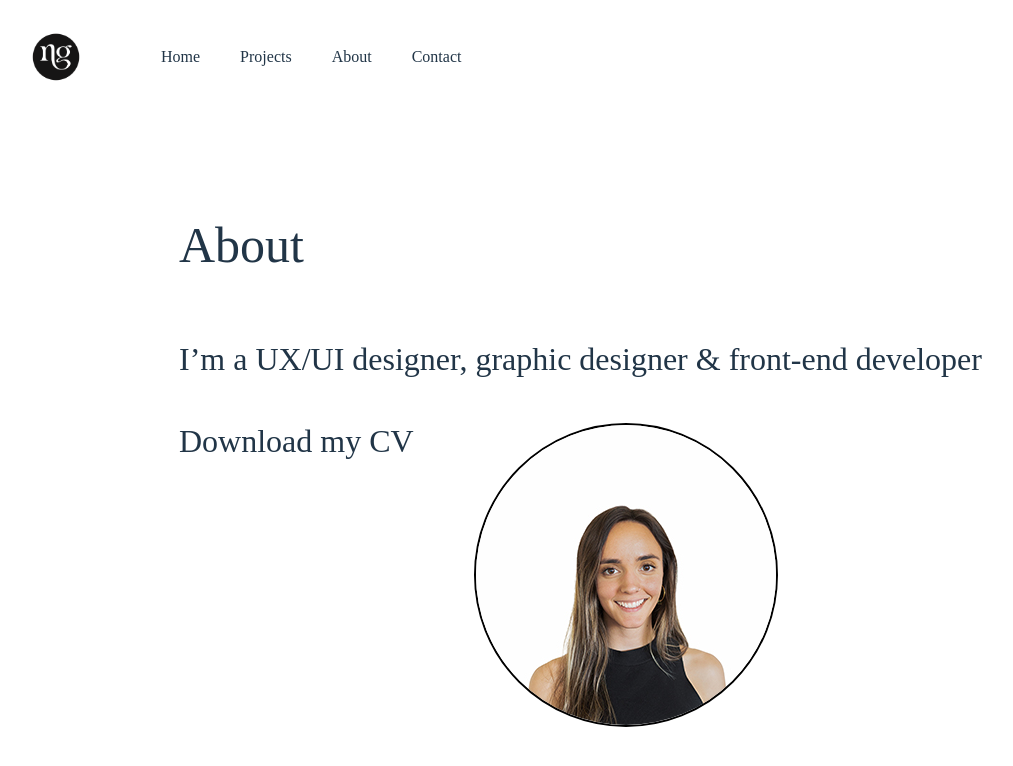
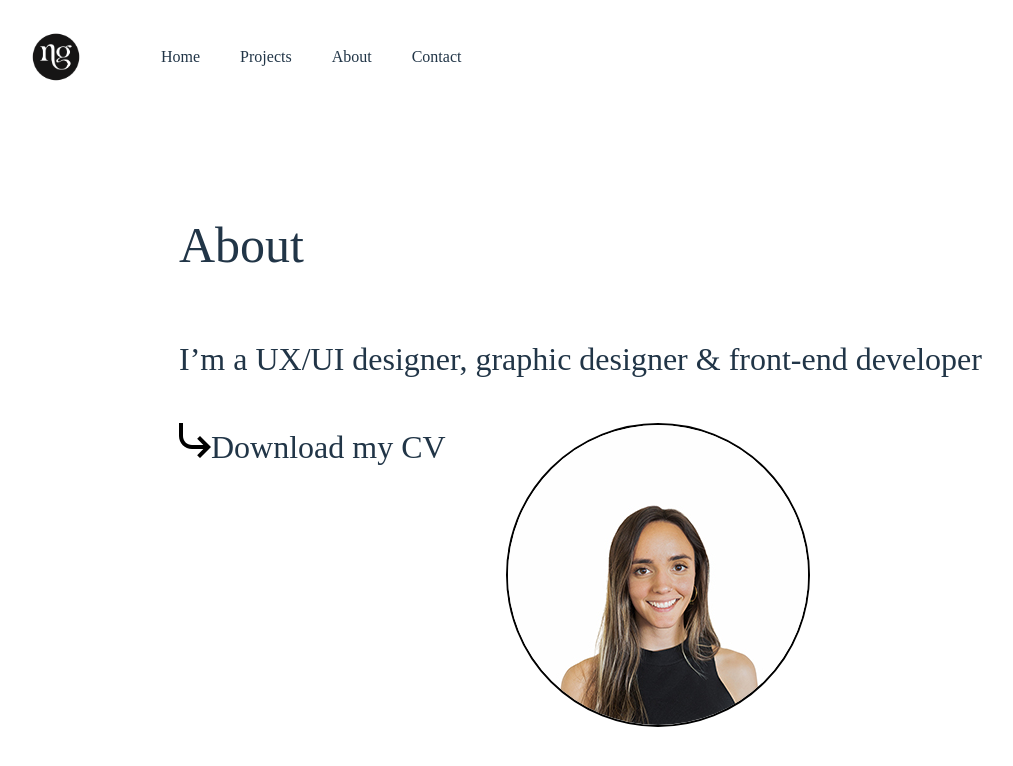
Before and after one commit to natachagraviotto/portfolio-natachagraviotto, a React (Vite) app: page /about in a window 1280 px wide. Shown: the top 766 px of the page, without its empty margins (1-1014 px from the left). Built offline with nearby package versions, Linux system fonts and the light colour scheme.

Commit message:
icon upload

```diff
--- a/src/components/content-link/ContentLink.jsx
+++ b/src/components/content-link/ContentLink.jsx
@@ -1,11 +1,15 @@
 import { Link } from "react-router-dom";
+import IconArrowReturnRight from "../icons/IconArrow";
 
 function ContentLink(props) {
   return (
-    <Link className="home-button" to={props.to}>
-      {props.children}
-    </Link>
+    <>
+      <IconArrowReturnRight />
+      <Link className="home-button" to={props.to}>
+        {props.children}
+        {props.icon}
+      </Link>
+    </>
   );
 }
-
 export default ContentLink;
--- /dev/null
+++ b/src/components/icons/IconArrow.jsx
@@ -0,0 +1,22 @@
+// icon:arrow-return-right | Bootstrap https://icons.getbootstrap.com/ | Bootstrap
+import * as React from "react";
+
+function IconArrowReturnRight(props) {
+  return (
+    <svg
+      width="32"
+      height="35"
+      viewBox="0 0 32 35"
+      fill="none"
+      xmlns="http://www.w3.org/2000/svg"
+      className={`svgIcon ${props.color}`}
+    >
+      <path
+        d="M32 24L21 35L18.16 32.18L24.34 26H13C5.82 26 0 20.18 0 13V0H4V13C4 18 8 22 13 22H24.34L18.18 15.82L21 13L32 24Z"
+        fill="black"
+      />
+    </svg>
+  );
+}
+
+export default IconArrowReturnRight;
--- /dev/null
+++ b/src/components/icons/icon.scss
@@ -0,0 +1,3 @@
+.svgIcon {
+  background-color: aquamarine;
+}
```
Also changed, not shown: src/components/content-link/contentlink.scss (added).
